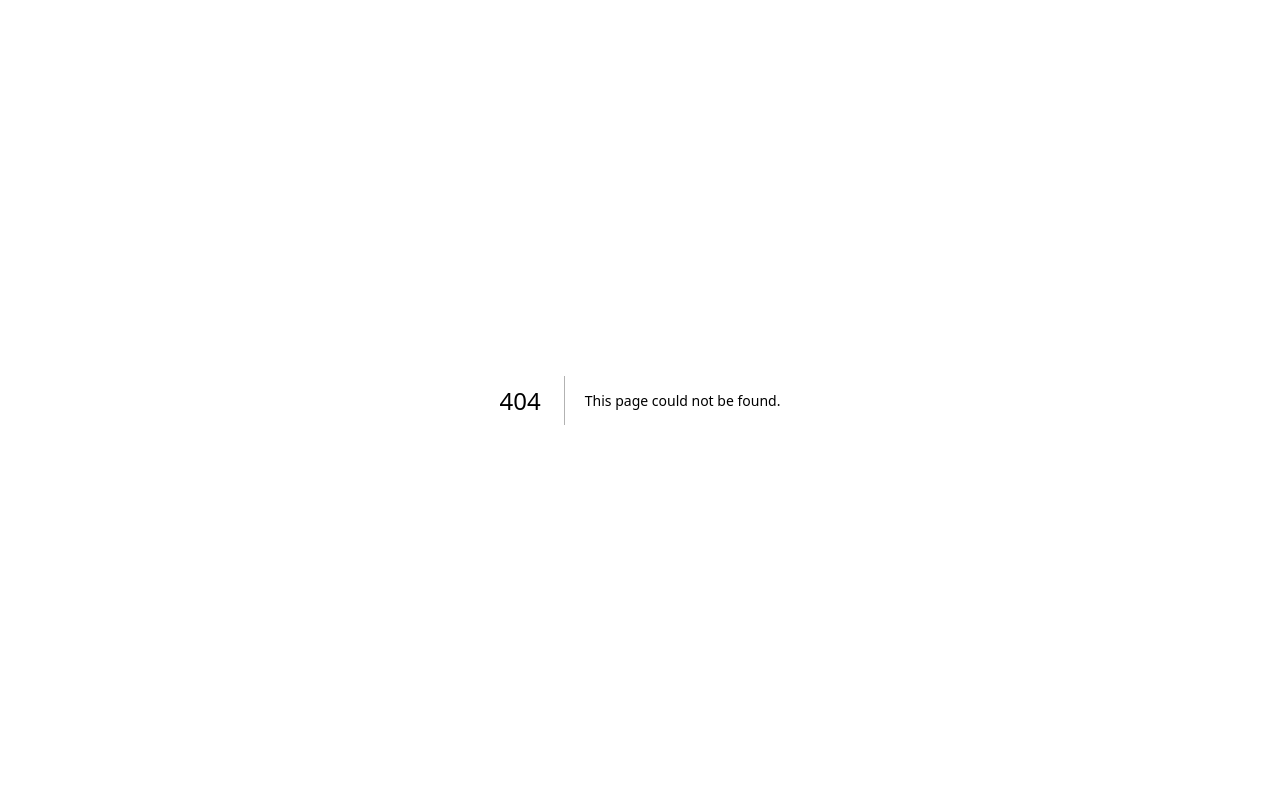
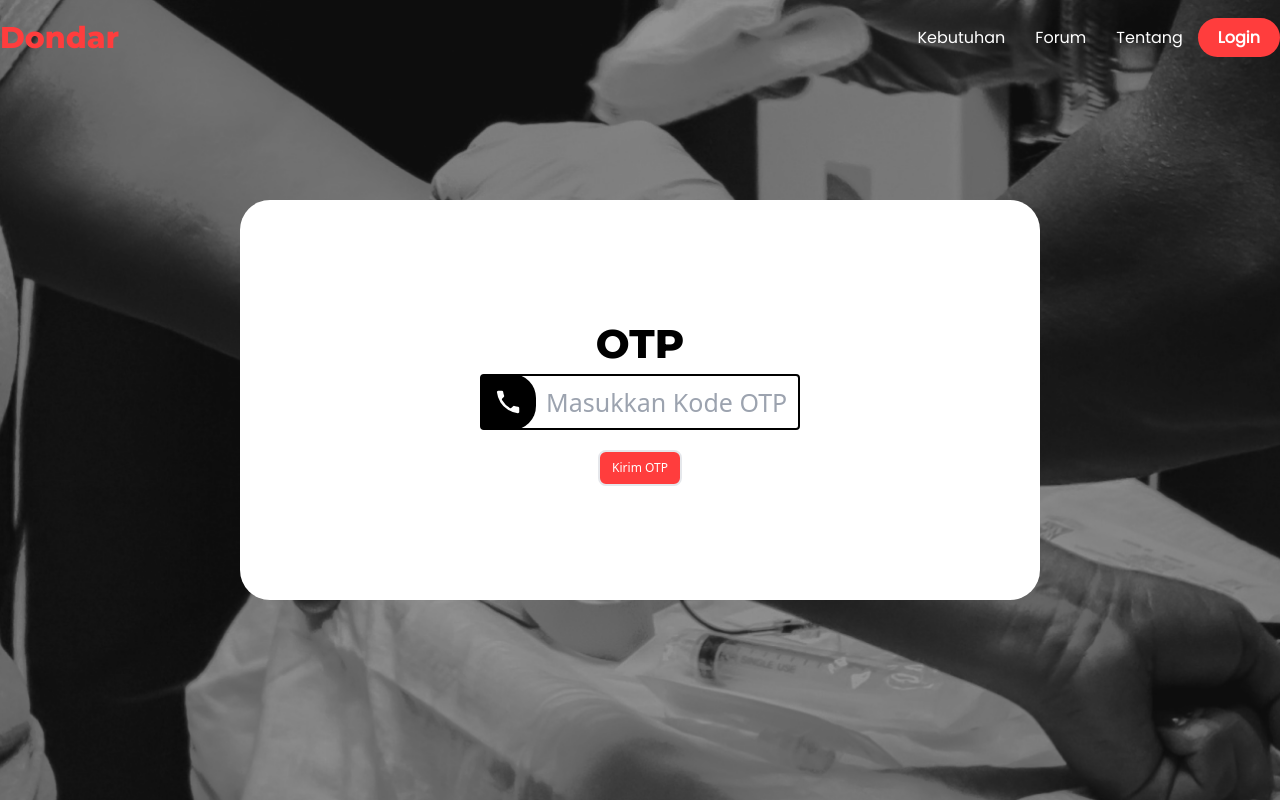
Before and after one commit to HaiPigGi/Donor_Darah__Laravel-API-FONNTE, a Next.js app in the folder my-app/: page /Login/OTP in a window 1280 px wide. Before the commit this address had no page. Built offline with nearby package versions, Linux system fonts and the light colour scheme.

Commit message:
Update frontend

```diff
--- a/my-app/package.json
+++ b/my-app/package.json
@@ -18,7 +18,7 @@
     "eslint-config-next": "13.5.2",
     "leaflet": "^1.9.4",
     "moment": "^2.29.4",
-    "next": "13.5.2",
+    "next": "^14.0.3",
     "next-auth": "^4.23.2",
     "postcss": "8.4.30",
     "pusher-js": "^8.4.0-rc1",
--- a/my-app/src/_components/navbar.js
+++ b/my-app/src/_components/navbar.js
@@ -1,19 +1,73 @@
+"use client";
+// Import necessary modules
 import Link from "next/link";
+import { useState, useEffect } from "react";
 
-export default function Navbar(props){
-    return(
+export default function Navbar(props) {
+  const [userId, setUserId] = useState(null);
+
+  useEffect(() => {
+    // Check if userId exists in sessionStorage
+    const storedUserId = sessionStorage.getItem('userId');
+
+    if (storedUserId) {
+      // userId exists, update your state
+      setUserId(storedUserId);
+    }
+  }, []); // Empty dependency array ensures it runs only once when the component mounts
+
+  const handleLogout = () => {
+    // Clear userId from sessionStorage
+    sessionStorage.removeItem('userId');
+    // Update the state
+    setUserId(null);
+
+    // Additional logic for logging out, e.g., redirect to the login page
+    // window.location.href = '/Login';
+  };
+
+  return (
     <nav className="absolute top-0 w-[100%] z-50">
-            <div className="container mx-auto flex py-5 items-center  justify-between">
+      <div className="container mx-auto flex py-5 items-center justify-between">
         <div id="brand">
-                    <a href="/" className="text-red text-3xl font-black font-Title">Dondar</a>
+          <a href="/" className="text-red text-3xl font-black font-Title">
+            Dondar
+          </a>
         </div>
-                <div id="items" className={["font-Subtitle font-regular", props.itemsColor].join(" ")}>
-                    <a href="/FormPengajuan" className="px-[15px] py-[15px] relative after:absolute hover:after:border-b-2 after:border-red after:w-full after:h-full after:left-0 after:bottom-0">Kebutuhan</a>
-                    <a href="/forum" className="px-[15px] py-[15px] relative after:absolute hover:after:border-b-2 after:border-red after:w-full after:h-full after:left-0 after:bottom-0">Forum</a>
-                    <a href="" className="px-[15px] py-[15px] relative after:absolute hover:after:border-b-2 after:border-red after:w-full after:h-full after:left-0 after:bottom-0">Tentang</a>
-                    <Link href="/Login"  className="px-[20px] py-2 bg-red text-white font-bold rounded-full">Login</Link>
+        <div
+          id="items"
+          className={["font-Subtitle font-regular", props.itemsColor].join(
+            " "
+          )}
+        >
+          <Link href="/FormPengajuan" passHref>
+            <a className="px-[15px] py-[15px] relative after:absolute hover:after:border-b-2 after:border-red after:w-full after:h-full after:left-0 after:bottom-0">
+              Kebutuhan
+            </a>
+          </Link>
+          <Link href="/forum" passHref>
+            <a className="px-[15px] py-[15px] relative after:absolute hover:after:border-b-2 after:border-red after:w-full after:h-full after:left-0 after:bottom-0">
+              Forum
+            </a>
+          </Link>
+          <Link href="" passHref>
+            <a className="px-[15px] py-[15px] relative after:absolute hover:after:border-b-2 after:border-red after:w-full after:h-full after:left-0 after:bottom-0">
+              Tentang
+            </a>
+          </Link>
+          {userId ? (
+            // Render Logout button or whatever you need for logged-in state
+            <button onClick={handleLogout}>Logout</button>
+          ) : (
+            // Render Login button or whatever you need for logged-out state
+            <Link href="/Login" passHref>
+              <a className="px-[20px] py-2 bg-red text-white font-bold rounded-full">
+                Login
+              </a>
+            </Link>
+          )}
         </div>
       </div>
     </nav>
-    )
+  );
 }
--- /dev/null
+++ b/my-app/src/app/(pages)/Login/OTP/page.jsx
@@ -0,0 +1,109 @@
+"use client";
+import Navbar from "@/_components/navbar";
+import "@/_styles/css/login.css";
+import axios from "axios";
+import { useState } from "react";
+
+export default function Otp() {
+  const [session, setSession] = useState({});
+  const [data, setData] = useState();
+  const [code, setCode] = useState("");
+  const [userId, setUserId] = useState(null);
+
+  const getcsrf = async () => {
+    try {
+      let csrf = await axios.get("http://localhost:8000/api/get-session-data");
+      console.log(csrf.data);
+      setSession(csrf.data);
+    } catch (e) {
+      alert(e.message);
+    }
+  };
+
+  const checkVerification = async () => {
+    try {
+      const response = await axios.post(
+        "http://localhost:8000/api/verify/otp/login",
+        {
+          code: code,
+        },
+        {
+          headers: {
+            csrf_token: session.csrf_token,
+          },
+        }
+      );
+
+      if (response.status === 200) {
+        // Verification successful
+        console.log("Verification is successful");
+
+        // Extract user ID from the response data (adjust accordingly based on your API response structure)
+        const userIdFromResponse = response.data.user_id;
+
+        sessionStorage.setItem('userId', userIdFromResponse);
+
+        // Set user ID in the state
+        setUserId(userIdFromResponse);
+
+
+        // Redirect to another page
+        redirectToOtherPage();
+      } else {
+        console.log("Verification failed");
+      }
+    } catch (error) {
+      // Log the detailed error to the console
+      console.error("AxiosError:", error);
+    }
+  };
+
+  const redirectToOtherPage = () => {
+    // Use Next.js router for navigation
+    window.location.href = "/";
+  };
+
+
+  return (
+    <main>
+      <div className="my-bg">
+        <Navbar itemsColor="text-white" />
+        <div className="row">
+          <div className="rectangle-36">
+            <div className="wraper text-center">
+              <form>
+                <h1 className="text-black font-Title text-[40px]">OTP</h1>
+                <div className="absolute bg-black h-14 w-14 z-0 rounded-e-3xl rounded-s-md flex justify-center items-center">
+                  <img
+                    className=""
+                    src="/img/phone.svg"
+                    alt="Icon"
+                    height={30}
+                    width={30}
+                  />
+                </div>
+                <input
+                  className="border-2 border-black rounded w-[20rem] h-14 ps-[4rem] text-[25px]"
+                  type="text"
+                  placeholder="Masukkan Kode OTP"
+                  name="otp"
+                  value={code}
+                  onChange={(e) => setCode(e.target.value)}
+                />
+                <p className="tulisan text-xs"></p>
+                <button
+                  type="button"
+                  className=" border-2 bg-red text-xs text-white rounded-lg py-2 px-3 mt-5"
+                  onClick={checkVerification}
+                >
+                  Kirim OTP
+                </button>
+                <br />
+              </form>
+            </div>
+          </div>
+        </div>
+      </div>
+    </main>
+  );
+}
--- a/my-app/src/app/(pages)/Login/page.jsx
+++ b/my-app/src/app/(pages)/Login/page.jsx
@@ -1,47 +1,52 @@
 "use client";
-// Import the necessary modules
+// Import necessary modules
 import { useState, useEffect } from "react";
 import axios from 'axios';
+import Navbar from "@/_components/navbar";
 import "@/_styles/css/login.css";
-import Navbar from "@/_components/navbar";
-import { useRouter } from 'next/navigation'
 
 // Define your component
 export default function Login() {
   // Initialize state
   const [session, setSession] = useState({});
-  const [modalContent, setModalContent] = useState("");
-  const [modalIsOpen, setModalIsOpen] = useState(false);
-  const [errorMessage, setErrorMessage] = useState("");
-  const router = useRouter();
-
+  const [telepon, setTelepon] = useState("");
   // Function to handle code submission
-  const sendCodeLogin = async () => {
+  const sendCodeLogin = async (e) => {
+    e.preventDefault(); // Prevent default form submission behavior
     try {
-      console.log("Nomer telpon : ", telepon);
-
-      const response = await axios.post("http://localhost:8000/api/verify/login", {
+      const response = await axios.post(
+        "http://localhost:8000/api/verify/login",
+        {
           telepon: telepon,
-      }, {
+        },
+        {
           headers: {
             csrf_token: session.csrf_token,
           },
-      });
-      // Verification successful
-      setModalContent("Code Verified Successfully");
-      setModalIsOpen(true);
+        }
+      );
+
+      if (response.status === 200) {
         console.log('berhasil Kirim');
-      router.push('/OTP');
+        redirectToOtherPage();
+      } else {
+        console.log("Code Send failed. Please try again.");
+      }
     } catch (error) {
-      console.error("Error sending code:", error);
+      handleApiError(error);
     }
   };
 
-  // useEffect to ensure that the component is mounted before fetching CSRF token
-  useEffect(() => {
-    // Call the function to get CSRF token
-    getcsrf();
-  }, []);
+  // Function to handle API errors
+  const handleApiError = (error) => {
+    if (error.response) {
+      console.error("Server responded with error status:", error.response.status);
+    } else if (error.request) {
+      console.error("No response received from the server");
+    } else {
+      console.error("Error setting up the request:", error.message);
+    }
+  };
 
   // Function to get CSRF token
   const getcsrf = async () => {
@@ -52,6 +57,11 @@ export default function Login() {
       console.error("Error getting CSRF token:", error);
     }
   };
+
+  const redirectToOtherPage = () => {
+    window.location.href = '/Login/OTP';
+  };
+
 
   // Return JSX for rendering the component
   return (
@@ -80,13 +90,17 @@ export default function Login() {
                         type="text"
                         placeholder="Masukkan No Anda"
                         name="telepon"
+                        value={telepon}
+                        onChange={(e) => setTelepon(e.target.value)}
                       />
                     </div>
                     <p className="text-l text-left mt-2 col-start-1 col-span-3 my-auto mx-auto w-full">Kode OTP dikirim via Whatsapp</p>
                     <div className="absolute right-0 bottom-0 flex items-center justify-end space-x-5 p-5">
-                      <a href="/register" className="text-l font-bold text-red border-b border-red">Daftar Akun</a>
-                      <button onClick={sendCodeLogin} className="font-bold text-l text-white rounded-lg px-3 py-2 h-12 w-40 bg-red">
-                        <a>Kirim Kode OTP</a>
+                      <a href="/register" className="text-l font-bold text-red border-b border-red">Register</a>
+                      <button
+                      type="button"
+                      className="font-bold text-l text-white rounded-lg px-3 py-2 h-12 w-40 bg-red" onClick={sendCodeLogin} >
+                      Send OTP
                      </button>
                     </div>
                   </div>
--- a/my-app/src/app/(pages)/Login/verfikasi.jsx
+++ /dev/null
@@ -1,102 +0,0 @@
-"use client";
-import { useState } from "react";
-import axios from 'axios';
-import "@/_styles/css/login.css";
-import Navbar from "@/_components/navbar";
-
-export default function Verifikasi() {
-  const [session, setSession] = useState({});
-  const [modalContent, setModalContent] = useState("");
-  const [modalIsOpen, setModalIsOpen] = useState(false);
-  const [errorMessage, setErrorMessage] = useState("");
-  const [code, setCode] = useState("");
-
-  const handleInputChange = (event) => {
-    const inputValue = event.target.value;
-    setCode(inputValue);
-    sessionStorage.setItem(inputValue)
-    console.log("Code input:", inputValue);
-  };
-
-  const verifyCodeLogin = async () => {
-    try {
-      const response = await axios.post("http://localhost:8000/api/verify/otp/login", {
-        code: code,
-      }, {
-        headers: {
-          csrf_token: session.csrf_token,
-        },
-      });
-
-      if (response.status === 200) {
-        // Verification successful
-        setModalContent("Code Verified Successfully");
-        setModalIsOpen(true);
-      } else {
-        // Verification failed, show an error message
-        setErrorMessage("Code Verification failed. Please try again.");
-      }
-    } catch (error) {
-      console.error("Error sending code:", error);
-    }
-  };
-
-  return (
-    <>
-      <div className="my-bg">
-        <Navbar itemsColor="text-white" />
-        <div className="row">
-          <div className="bg-white bg-no-repeat bg-cover bg-center rounded-lg" style={{ width: "35rem", height: "25rem" }}>
-            <div className="wraper text-center">
-              <form className="w-full h-full p-5 relative">
-                <h1 className="text-black font-Title text-[40px] w-full block left-0 absolute">
-                  verifikasi
-                </h1>
-                <div className="flex justify-center items-center h-full my-auto ">
-                  <div className="text-center">
-                    <img
-                      className="mx-auto mt-8"
-                      src="/img/ic_baseline-whatsapp.svg"
-                      alt="Icon"
-                      height={100}
-                      width={100}
-                    />
-                    <p>Kode OTP dikirim ke nomer :</p>
-                    <p className="font-bold">nomer Hp</p>
-                    <div>
-                      <input
-                        value={code}
-                        onChange={handleInputChange}
-                        type="text"
-                        placeholder="Masukan Kode OTP"
-                        className="mt-1 p-2 border border-black rounded-md w-80 text-center"
-                      />
-                    </div>
-                    <p className="mt-3 mb-5">
-                      <a href="#" className="border-b border-black">
-                        Kirim ulang{" "}
-                      </a>{" "}
-                      atau{" "}
-                      <a href="#" className="border-b border-black">
-                        ganti nomor
-                      </a>
-                    </p>
-                    <div className="" style={{ marginLeft: "23rem" }}>
-                      <button
-                        type="button"
-                        className="border-1 bg-red text-l font-bold p-2 text-white rounded-e-[25px] rounded-s-[5px] flex items-center font-Subtitle"
-                      >
-                        Selanjutnya
-                        <img src="/img/ArrowNext.svg" alt="" className="ps-2" />
-                      </button>
-                    </div>
-                  </div>
-                </div>
-              </form>
-            </div>
-          </div>
-        </div>
-      </div>
-    </>
-  );
-}
--- a/my-app/src/app/(pages)/forum/page.jsx
+++ b/my-app/src/app/(pages)/forum/page.jsx
@@ -50,7 +50,6 @@ export default function Forum() {
           csrf_token: session.csrf_token,
         },
       });
-
       // Assuming the server responds with the newly created message
       const dataMsg = response.data;
 
@@ -73,7 +72,6 @@ export default function Forum() {
       console.error("Error getting CSRF token:", error);
     }
   };
-
    const handleTagarChange = async (e) => {
     const selectedTagarId = e.target.value;
 
```
Also changed, not shown: my-app/src/app/(pages)/register/page.jsx (+0 -17 lines), 2 other files (tests, documents, lock files or other folders). Lines whose indentation alone changed are shown as unchanged.
